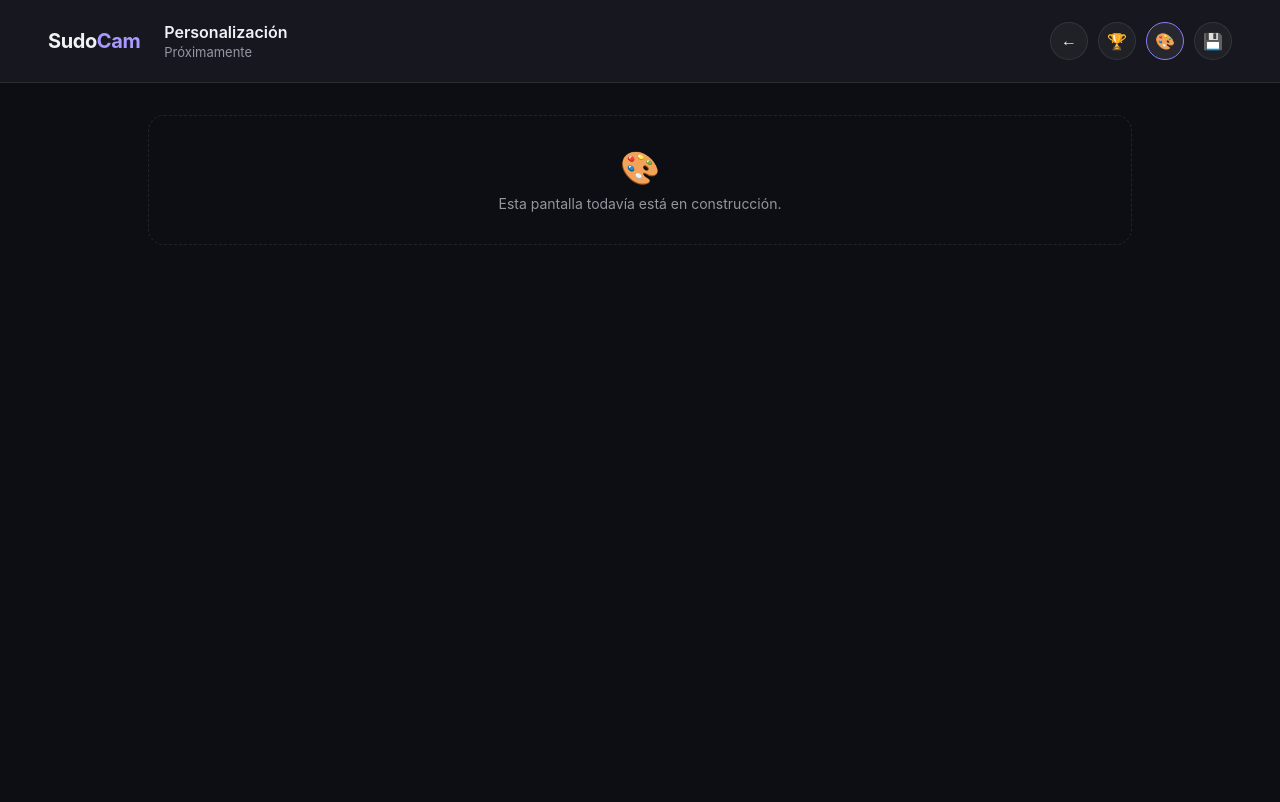
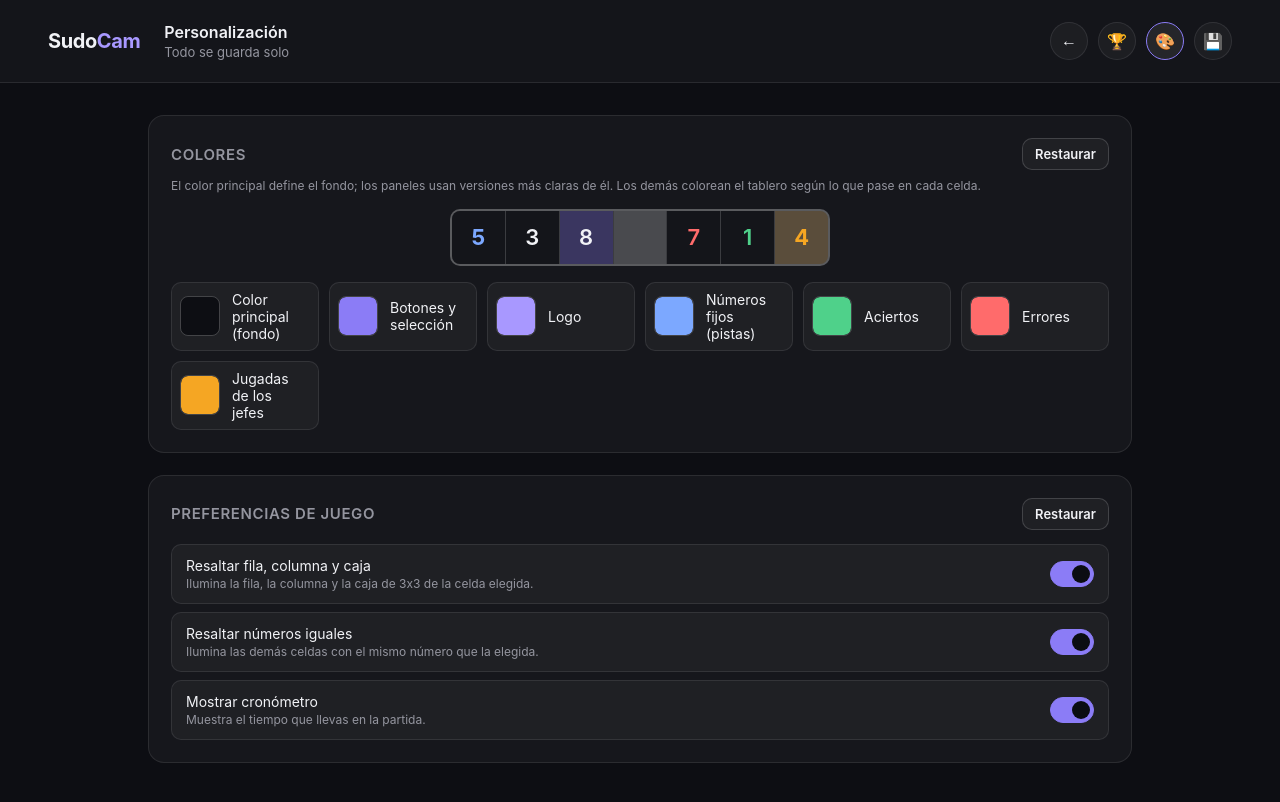
Before and after one commit to CamstagDev/sudocam, a website built with Vite: page index.html in a window 1280 px wide. Both pictures are taken after a click on the button "Personalización". Built offline with nearby package versions, Linux system fonts and the light colour scheme.

Commit message:
Personalization screen: colours and gameplay preferences
- Seven colours (background, buttons/selection, logo, clues, correct,
  errors, boss moves) with a live preview row of sample cells. Each base
  colour derives the related CSS variables (lighter panels, translucent
  backgrounds), and the Android status bar follows the background.
- Three toggles: highlight row/column/box, highlight equal numbers,
  show timer.
- Everything saves on change into perfil.tema / perfil.preferencias of
  the save file; "Restaurar" resets each section.
- The theme is applied at startup right after the save loads.
- tema.js and preferencias.js keep the field lists in one place; tests
  cover invalid colours and partial preferences.

Co-Authored-By: Claude Opus 5.5 (1M context) <noreply@anthropic.com>

```diff
--- a/src/main.js
+++ b/src/main.js
@@ -3,21 +3,24 @@ import './styles/base.css';
 import './styles/componentes.css';
 import './styles/menu.css';
 import './styles/tablero.css';
+import './styles/personalizacion.css';
 import { RUTA_INICIO, iniciarRouter, registrarPantalla } from './router.js';
 import { crearShell } from './ui/shell.js';
 import { pantallaMenu } from './screens/menu.js';
 import { pantallaSudoku } from './screens/sudoku.js';
+import { pantallaPersonalizacion } from './screens/personalizacion.js';
 import { pantallaEnConstruccion } from './screens/en-construccion.js';
 import { iniciarGuardado } from './save/guardado.js';
 import { almacenNavegador } from './save/almacen-navegador.js';
 import { almacenEscritorio, estamosEnEscritorio } from './save/almacen-escritorio.js';
 import { mostrarAviso } from './ui/modal.js';
+import { aplicarTemaGuardado } from './tema.js';
 
 registrarPantalla(RUTA_INICIO, pantallaMenu);
 registrarPantalla('sudoku', pantallaSudoku);
 registrarPantalla('multisudoku', pantallaEnConstruccion('Multi Sudoku', '🧬'));
 registrarPantalla('logros', pantallaEnConstruccion('Logros', '🏆'));
-registrarPantalla('personalizacion', pantallaEnConstruccion('Personalización', '🎨'));
+registrarPantalla('personalizacion', pantallaPersonalizacion);
 registrarPantalla('guardado', pantallaEnConstruccion('Datos de guardado', '💾'));
 
 // Dónde vive el guardado según dónde corre el juego.
@@ -29,6 +32,7 @@ function elegirAlmacen() {
 // dibuja la app.
 async function arrancar() {
   const aviso = await iniciarGuardado(elegirAlmacen());
+  aplicarTemaGuardado();
 
   const shell = crearShell(document.getElementById('app'));
   iniciarRouter((ruta, pantalla, params) => shell.mostrarPantalla(ruta, pantalla, params));
--- a/src/preferencias.js
+++ b/src/preferencias.js
@@ -1,12 +1,47 @@
-// Preferencias de juego. Por ahora siempre son las de por defecto; en el
-// paso de Personalización se leerán del archivo de guardado.
+// Preferencias de juego (no visuales). En el guardado, perfil.preferencias
+// es null (todo por defecto) o un objeto con algunos de estos campos.
 
-export const PREFERENCIAS_POR_DEFECTO = {
-  resaltarRelacionadas: true, // fila, columna y caja de la celda elegida
-  resaltarIguales: true, // celdas con el mismo número que la elegida
-  mostrarCronometro: true,
-};
+import { modificarGuardado, obtenerGuardado } from './save/guardado.js';
 
+export const CAMPOS_PREFERENCIAS = [
+  {
+    id: 'resaltarRelacionadas',
+    nombre: 'Resaltar fila, columna y caja',
+    descripcion: 'Ilumina la fila, la columna y la caja de 3x3 de la celda elegida.',
+    porDefecto: true,
+  },
+  {
+    id: 'resaltarIguales',
+    nombre: 'Resaltar números iguales',
+    descripcion: 'Ilumina las demás celdas con el mismo número que la elegida.',
+    porDefecto: true,
+  },
+  {
+    id: 'mostrarCronometro',
+    nombre: 'Mostrar cronómetro',
+    descripcion: 'Muestra el tiempo que llevas en la partida.',
+    porDefecto: true,
+  },
+];
+
+// Las preferencias guardadas encima de las de por defecto.
 export function leerPreferencias() {
-  return { ...PREFERENCIAS_POR_DEFECTO };
+  const guardadas = obtenerGuardado().perfil.preferencias ?? {};
+  const preferencias = {};
+  for (const { id, porDefecto } of CAMPOS_PREFERENCIAS) {
+    preferencias[id] = typeof guardadas[id] === 'boolean' ? guardadas[id] : porDefecto;
+  }
+  return preferencias;
 }
+
+export async function guardarPreferencia(id, valor) {
+  await modificarGuardado((guardado) => {
+    guardado.perfil.preferencias = { ...leerPreferencias(), [id]: valor };
+  });
+}
+
+export async function restablecerPreferencias() {
+  await modificarGuardado((guardado) => {
+    guardado.perfil.preferencias = null;
+  });
+}
--- /dev/null
+++ b/src/screens/personalizacion.js
@@ -0,0 +1,119 @@
+// Pantalla de Personalización: colores del juego y preferencias.
+// Todo se guarda solo, en cuanto el jugador cambia algo; no hay botón
+// "Guardar".
+
+import { CAMPOS_TEMA, aplicarTema, guardarTema, restablecerTema, temaCompleto } from '../tema.js';
+import {
+  CAMPOS_PREFERENCIAS,
+  guardarPreferencia,
+  leerPreferencias,
+  restablecerPreferencias,
+} from '../preferencias.js';
+import { obtenerGuardado } from '../save/guardado.js';
+
+function campoColor({ id, nombre }) {
+  return `
+    <label class="campo-color">
+      <input type="color" data-color="${id}" />
+      <span>${nombre}</span>
+    </label>
+  `;
+}
+
+function filaPreferencia({ id, nombre, descripcion }) {
+  return `
+    <label class="fila-interruptor">
+      <span>
+        <span class="fila-interruptor-nombre">${nombre}</span>
+        <span class="fila-interruptor-detalle">${descripcion}</span>
+      </span>
+      <input type="checkbox" class="interruptor" data-preferencia="${id}" />
+    </label>
+  `;
+}
+
+// Unas celdas de ejemplo para ver los colores sin salir de la pantalla.
+const MUESTRA_TABLERO = `
+  <div class="muestra-tablero" aria-hidden="true">
+    <span class="celda fija">5</span>
+    <span class="celda">3</span>
+    <span class="celda seleccionada">8</span>
+    <span class="celda relacionada"></span>
+    <span class="celda error">7</span>
+    <span class="celda acierto">1</span>
+    <span class="celda jefe">4</span>
+  </div>
+`;
+
+export const pantallaPersonalizacion = {
+  titulo: 'Personalización',
+  subtitulo: 'Todo se guarda solo',
+
+  render(contenedor) {
+    contenedor.innerHTML = `
+      <section class="card">
+        <div class="cabecera-tarjeta">
+          <h2 class="section-title">Colores</h2>
+          <button type="button" class="btn btn-secondary btn-sm" id="restablecer-colores">Restaurar</button>
+        </div>
+        <p class="campo-ayuda tarjeta-ayuda">
+          El color principal define el fondo; los paneles usan versiones más claras de él.
+          Los demás colorean el tablero según lo que pase en cada celda.
+        </p>
+        ${MUESTRA_TABLERO}
+        <div class="grilla-colores">${CAMPOS_TEMA.map(campoColor).join('')}</div>
+      </section>
+
+      <section class="card">
+        <div class="cabecera-tarjeta">
+          <h2 class="section-title">Preferencias de juego</h2>
+          <button type="button" class="btn btn-secondary btn-sm" id="restablecer-preferencias">Restaurar</button>
+        </div>
+        <div class="lista-interruptores">${CAMPOS_PREFERENCIAS.map(filaPreferencia).join('')}</div>
+      </section>
+    `;
+
+    const entradasColor = [...contenedor.querySelectorAll('[data-color]')];
+    const interruptores = [...contenedor.querySelectorAll('[data-preferencia]')];
+
+    function leerColoresElegidos() {
+      return Object.fromEntries(entradasColor.map((entrada) => [entrada.dataset.color, entrada.value]));
+    }
+
+    function mostrarValoresGuardados() {
+      const tema = temaCompleto(obtenerGuardado().perfil.tema);
+      entradasColor.forEach((entrada) => {
+        entrada.value = tema[entrada.dataset.color];
+      });
+      const preferencias = leerPreferencias();
+      interruptores.forEach((interruptor) => {
+        interruptor.checked = preferencias[interruptor.dataset.preferencia];
+      });
+    }
+
+    // "input" llega mientras se arrastra en el selector (vista previa en
+    // vivo); "change" cuando el jugador lo suelta (ahí se guarda).
+    entradasColor.forEach((entrada) => {
+      entrada.addEventListener('input', () => aplicarTema(leerColoresElegidos()));
+      entrada.addEventListener('change', () => guardarTema(leerColoresElegidos()));
+    });
+
+    interruptores.forEach((interruptor) => {
+      interruptor.addEventListener('change', () => {
+        guardarPreferencia(interruptor.dataset.preferencia, interruptor.checked);
+      });
+    });
+
+    contenedor.querySelector('#restablecer-colores').addEventListener('click', async () => {
+      await restablecerTema();
+      mostrarValoresGuardados();
+    });
+
+    contenedor.querySelector('#restablecer-preferencias').addEventListener('click', async () => {
+      await restablecerPreferencias();
+      mostrarValoresGuardados();
+    });
+
+    mostrarValoresGuardados();
+  },
+};
--- /dev/null
+++ b/src/styles/personalizacion.css
@@ -0,0 +1,138 @@
+/* ============================================================
+   SudoCam — pantalla de Personalización
+   ============================================================ */
+
+.cabecera-tarjeta {
+  display: flex;
+  align-items: center;
+  justify-content: space-between;
+  gap: 12px;
+}
+
+/* ---------- Colores ---------- */
+
+.grilla-colores {
+  display: grid;
+  grid-template-columns: repeat(auto-fill, minmax(min(100%, 135px), 1fr));
+  gap: 10px;
+}
+
+.campo-color {
+  display: flex;
+  align-items: center;
+  gap: 12px;
+  padding: 8px 12px 8px 8px;
+  border: 1px solid var(--border);
+  border-radius: var(--radius-sm);
+  background: var(--surface);
+  font-size: 14px;
+  cursor: pointer;
+}
+
+.campo-color input[type="color"] {
+  flex-shrink: 0;
+  width: 40px;
+  height: 40px;
+  padding: 0;
+  border: 1px solid var(--border-strong);
+  border-radius: 8px;
+  background: none;
+  cursor: pointer;
+}
+
+.campo-color input[type="color"]::-webkit-color-swatch-wrapper {
+  padding: 0;
+}
+
+.campo-color input[type="color"]::-webkit-color-swatch {
+  border: none;
+  border-radius: 7px;
+}
+
+/* Fila de celdas de ejemplo para ver los colores en vivo. */
+.muestra-tablero {
+  display: grid;
+  grid-template-columns: repeat(7, 1fr);
+  gap: 1px;
+  width: min(100%, 380px);
+  margin: 0 auto 16px;
+  background: var(--border-strong);
+  border: 2px solid var(--border-strong);
+  border-radius: var(--radius-sm);
+  overflow: hidden;
+}
+
+.muestra-tablero .celda {
+  aspect-ratio: 1 / 1;
+  cursor: default;
+}
+
+/* ---------- Preferencias ---------- */
+
+.lista-interruptores {
+  display: flex;
+  flex-direction: column;
+  gap: 8px;
+  margin-top: 14px;
+}
+
+.fila-interruptor {
+  display: flex;
+  align-items: center;
+  justify-content: space-between;
+  gap: 12px;
+  padding: 12px 14px;
+  border: 1px solid var(--border);
+  border-radius: var(--radius-sm);
+  background: var(--surface);
+  cursor: pointer;
+}
+
+.fila-interruptor-nombre {
+  display: block;
+  font-size: 14px;
+}
+
+.fila-interruptor-detalle {
+  display: block;
+  margin-top: 2px;
+  font-size: 12px;
+  color: var(--text-muted);
+}
+
+/* Interruptor deslizante hecho con un checkbox normal. */
+.interruptor {
+  appearance: none;
+  flex-shrink: 0;
+  position: relative;
+  width: 44px;
+  height: 26px;
+  margin: 0;
+  border-radius: 999px;
+  background: var(--surface-strong);
+  border: 1px solid var(--border-strong);
+  cursor: pointer;
+  transition: background 0.15s;
+}
+
+.interruptor::after {
+  content: '';
+  position: absolute;
+  top: 3px;
+  left: 3px;
+  width: 18px;
+  height: 18px;
+  border-radius: 50%;
+  background: var(--text-muted);
+  transition: transform 0.15s, background 0.15s;
+}
+
+.interruptor:checked {
+  background: var(--accent);
+  border-color: var(--accent);
+}
+
+.interruptor:checked::after {
+  transform: translateX(18px);
+  background: var(--accent-contrast);
+}
--- a/src/styles/tablero.css
+++ b/src/styles/tablero.css
@@ -89,6 +89,17 @@
 
 .celda.error {
   color: var(--error);
+}
+
+.celda.acierto {
+  color: var(--success);
+}
+
+/* Celda que puso un jefe. */
+.celda.jefe {
+  background: var(--boss-bg);
+  color: var(--boss);
+  font-weight: 700;
 }
 
 .celda.relacionada {
--- /dev/null
+++ b/src/tema.js
@@ -0,0 +1,135 @@
+// Colores personalizables del juego.
+//
+// El jugador elige unos pocos colores base (Personalización) y de cada uno
+// se derivan las variables CSS que usa el resto de la app (ver
+// styles/tokens.css): versiones más claras para los paneles, fondos
+// translúcidos para los estados del tablero, etc.
+//
+// En el guardado, perfil.tema es null (colores por defecto) o un objeto
+// con algunos de estos campos en formato #rrggbb.
+
+import { modificarGuardado, obtenerGuardado } from './save/guardado.js';
+
+export const CAMPOS_TEMA = [
+  { id: 'fondo', nombre: 'Color principal (fondo)', porDefecto: '#0d0e13' },
+  { id: 'acento', nombre: 'Botones y selección', porDefecto: '#8b7cf6' },
+  { id: 'logo', nombre: 'Logo', porDefecto: '#a898ff' },
+  { id: 'pista', nombre: 'Números fijos (pistas)', porDefecto: '#7ca8ff' },
+  { id: 'acierto', nombre: 'Aciertos', porDefecto: '#4fd18a' },
+  { id: 'error', nombre: 'Errores', porDefecto: '#ff6b6b' },
+  { id: 'jefe', nombre: 'Jugadas de los jefes', porDefecto: '#f5a623' },
+];
+
+const COLOR_HEX = /^#[0-9a-f]{6}$/i;
+
+/* ---------- Utilidades de color ---------- */
+
+function aRgb(hex) {
+  return {
+    r: parseInt(hex.slice(1, 3), 16),
+    g: parseInt(hex.slice(3, 5), 16),
+    b: parseInt(hex.slice(5, 7), 16),
+  };
+}
+
+function aHex({ r, g, b }) {
+  const parte = (n) => Math.round(Math.min(255, Math.max(0, n))).toString(16).padStart(2, '0');
+  return `#${parte(r)}${parte(g)}${parte(b)}`;
+}
+
+// Mezcla el color hacia blanco: proporcion 0 = igual, 1 = blanco.
+function aclarar(hex, proporcion) {
+  const { r, g, b } = aRgb(hex);
+  return aHex({
+    r: r + (255 - r) * proporcion,
+    g: g + (255 - g) * proporcion,
+    b: b + (255 - b) * proporcion,
+  });
+}
+
+function translucido(hex, opacidad) {
+  const { r, g, b } = aRgb(hex);
+  return `rgba(${r}, ${g}, ${b}, ${opacidad})`;
+}
+
+// Texto oscuro sobre colores claros y claro sobre oscuros.
+function textoLegibleSobre(hex) {
+  const { r, g, b } = aRgb(hex);
+  const luminancia = 0.299 * r + 0.587 * g + 0.114 * b;
+  return luminancia > 140 ? '#0b0d12' : '#f2f3f5';
+}
+
+/* ---------- Tema ---------- */
+
+// Qué variables CSS sale de cada color base.
+function variablesDe(campo, color) {
+  switch (campo) {
+    case 'fondo':
+      return {
+        '--bg': color,
+        '--surface-solid': aclarar(color, 0.03),
+        '--surface-solid-strong': aclarar(color, 0.06),
+      };
+    case 'acento':
+      return {
+        '--accent': color,
+        '--accent-strong': aclarar(color, 0.2),
+        '--accent-contrast': textoLegibleSobre(color),
+      };
+    case 'logo':
+      return { '--logo-color': color };
+    case 'pista':
+      return { '--neutral': color, '--neutral-bg': translucido(color, 0.12), '--neutral-border': translucido(color, 0.35) };
+    case 'acierto':
+      return { '--success': color, '--success-bg': translucido(color, 0.12), '--success-border': translucido(color, 0.35) };
+    case 'error':
+      return { '--error': color, '--error-bg': translucido(color, 0.12), '--error-border': translucido(color, 0.35) };
+    case 'jefe':
+      return { '--boss': color, '--boss-bg': translucido(color, 0.16), '--boss-border': translucido(color, 0.4) };
+    default:
+      return {};
+  }
+}
+
+// El tema completo: lo guardado encima de los colores por defecto,
+// ignorando cualquier valor que no sea un color válido.
+export function temaCompleto(tema) {
+  const resultado = {};
+  for (const { id, porDefecto } of CAMPOS_TEMA) {
+    const color = tema?.[id];
+    resultado[id] = COLOR_HEX.test(color ?? '') ? color.toLowerCase() : porDefecto;
+  }
+  return resultado;
+}
+
+// Pinta la app con `tema` (puede ser null = colores por defecto).
+export function aplicarTema(tema) {
+  const raiz = document.documentElement.style;
+  const completo = temaCompleto(tema);
+
+  for (const [campo, color] of Object.entries(completo)) {
+    for (const [variable, valor] of Object.entries(variablesDe(campo, color))) {
+      raiz.setProperty(variable, valor);
+    }
+  }
+
+  // El color de la barra del sistema en Android sigue al fondo.
+  document.querySelector('meta[name="theme-color"]')?.setAttribute('content', completo.fondo);
+}
+
+export function aplicarTemaGuardado() {
+  aplicarTema(obtenerGuardado().perfil.tema);
+}
+
+export async function guardarTema(tema) {
+  await modificarGuardado((guardado) => {
+    guardado.perfil.tema = temaCompleto(tema);
+  });
+}
+
+export async function restablecerTema() {
+  await modificarGuardado((guardado) => {
+    guardado.perfil.tema = null;
+  });
+  aplicarTema(null);
+}
```
Also changed, not shown: tests/personalizacion.test.js (added, +39 -0 lines).
